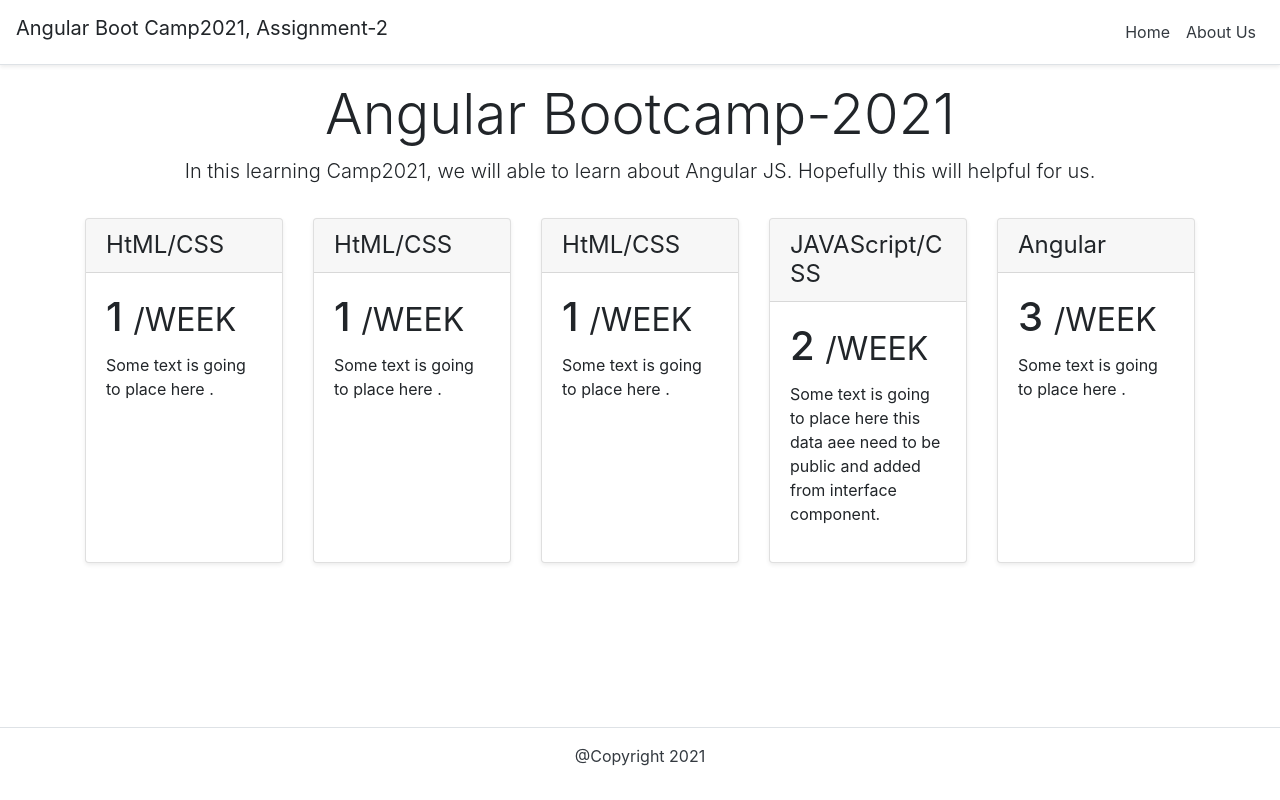
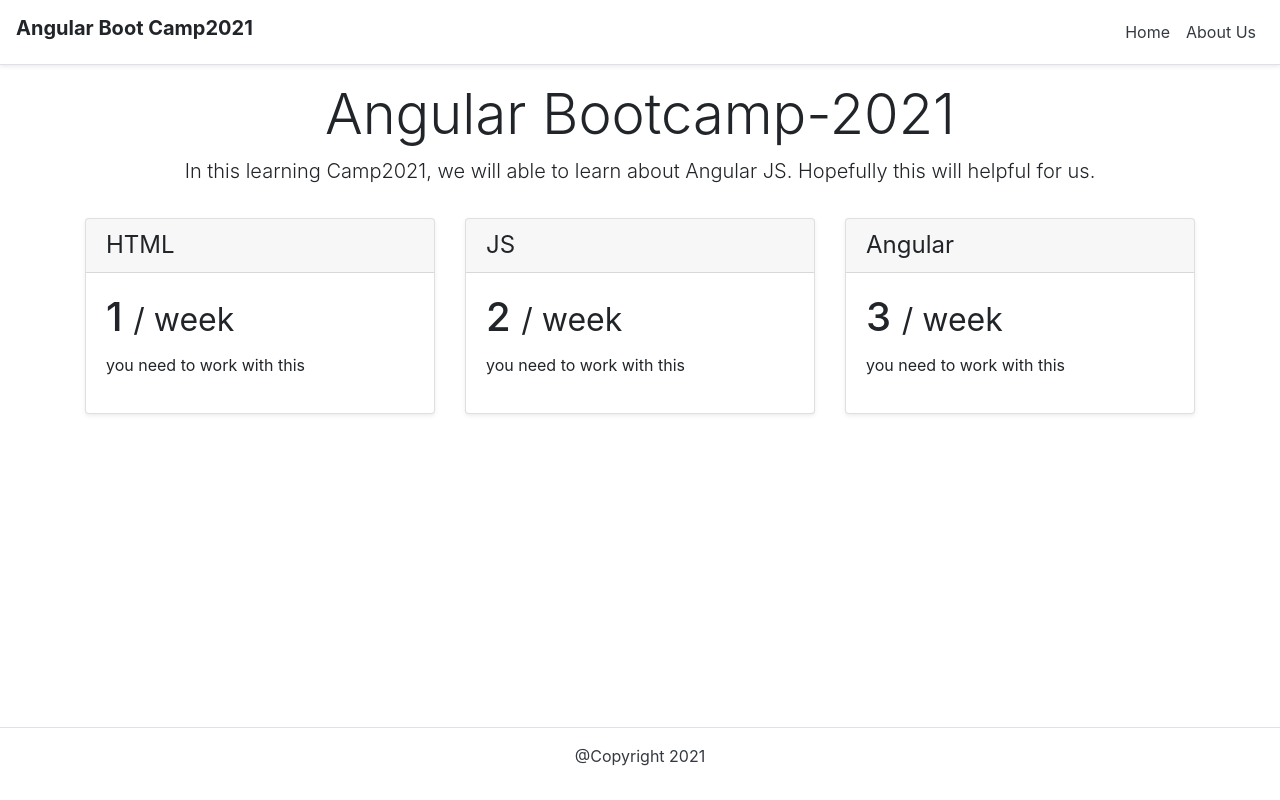
Before and after one commit to MostafijurJ/my-school-info, an Angular app: page /home in a window 1280 px wide. Built offline with nearby package versions, Linux system fonts and the light colour scheme.

Commit message:
get data from main component config

```diff
--- a/angular.json
+++ b/angular.json
@@ -125,5 +125,8 @@
       }
     }
   },
-  "defaultProject": "assignment-week-two"
+  "defaultProject": "assignment-week-two",
+  "cli": {
+    "analytics": "cc87ef54-55fe-4d68-b105-ee00835fd88a"
+  }
 }
--- a/src/app/common/header/header.component.html
+++ b/src/app/common/header/header.component.html
@@ -1,6 +1,6 @@
 
 <header class="d-flex flex-column flex-md-row p-3 border-bottom shadow-sm align-items-center">
-   <h5 class="h5 font-weight-normal mr-md-auto"> Angular Boot Camp2021, Assignment-2 </h5>
+   <h5 class="h5 font-weight-bold mr-md-auto"> Angular Boot Camp2021</h5>
 
    <nav>
        <a href="/home" class="p-2 text-dark">Home</a>
--- a/src/app/pages/home/home.component.html
+++ b/src/app/pages/home/home.component.html
@@ -9,36 +9,9 @@
 </div>
 
 <div class="card-deck">
-    <div class="card shadow-sm mb-4">
-         <app-card></app-card>
-    </div>
-
-    <div class="card shadow-sm mb-4">
-        <app-card></app-card>
-   </div>
-
-   <div class="card shadow-sm mb-4">
-        <app-card></app-card>
-    </div>
-
-    <div class="card shadow-sm mb-4">
-        <div class="card-header">
-            <h4 class="my-0 font-weight-normal">JAVAScript/CSS </h4>
-        </div>
-        <div class="card-body">
-                <h1 class="card-title"> 2 <small>/WEEK</small></h1>
-                <p>Some text is going to place here  this data aee need to be public and added from interface component. </p>
-        </div>
-    </div>
-
-    <div class="card shadow-sm mb-4">
-        <div class="card-header">
-            <h4 class="my-0 font-weight-normal">Angular </h4>
-        </div>
-        <div class="card-body">
-                <h1 class="card-title"> 3 <small>/WEEK</small></h1>
-                <p>Some text is going to place here . </p>
-        </div>
+<!--  using loop for displaying multiple cards-->
+    <div class="card shadow-sm mb-4" *ngFor="let card of cardList">
+         <app-card [data]="card"></app-card>
     </div>
 
 
--- a/src/app/pages/home/home.component.ts
+++ b/src/app/pages/home/home.component.ts
@@ -1,4 +1,5 @@
 import { Component, OnInit } from '@angular/core';
+import {Card} from "../../shared/interfaces";
 
 @Component({
   selector: 'app-home',
@@ -7,9 +8,22 @@ import { Component, OnInit } from '@angular/core';
 })
 export class HomeComponent implements OnInit {
 
-  constructor() { }
+  public cardList : Card [] =[]
+
+  constructor() {
+    this.cardList =this.getCardList();
+  }
 
   ngOnInit(): void {
   }
 
+  private getCardList(): Card[] {
+
+    let cards: Card[] = [];
+    cards.push({title: 'HTML', counter: 1, frequency: 'week', text: 'you need to work with this'});
+    cards.push({title: 'JS', counter: 2, frequency: 'week', text: 'you need to work with this'});
+    cards.push({title: 'Angular', counter: 3, frequency: 'week', text: 'you need to work with this'});
+    return cards;
 }
+
+}
--- a/src/app/shared/component/card/card.component.html
+++ b/src/app/shared/component/card/card.component.html
@@ -1,8 +1,7 @@
 <div class="card-header">
-  <h4 class="my-0 font-weight-normal">HtML/CSS </h4>
+  <h4 class="my-0 font-weight-normal"> {{data.title}}</h4>
 </div>
-
 <div class="card-body">
-   <h1 class="card-title"> 1 <small>/WEEK</small></h1>
-    <p>Some text is going to place here . </p>
+   <h1 class="card-title"> {{data.counter}} <small>/ {{data.frequency}}</small></h1>
+    <p>{{data.text}}</p>
  </div>
```
Also changed, not shown: src/app/app-routing.module.ts (+7 -6 lines), src/app/shared/component/card/card.component.ts (+5 -3 lines), src/app/shared/interfaces/card.ts (+4 -4 lines).
